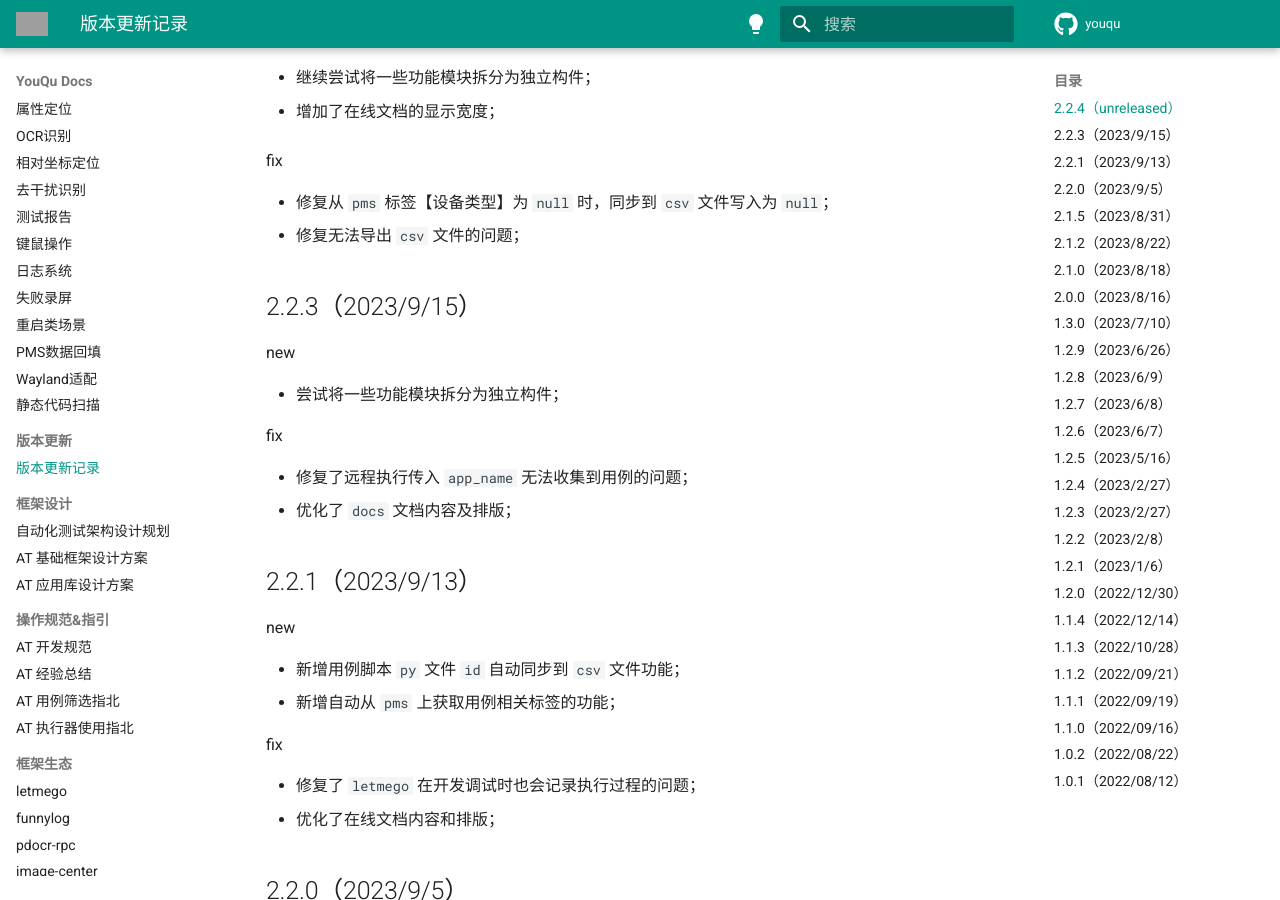
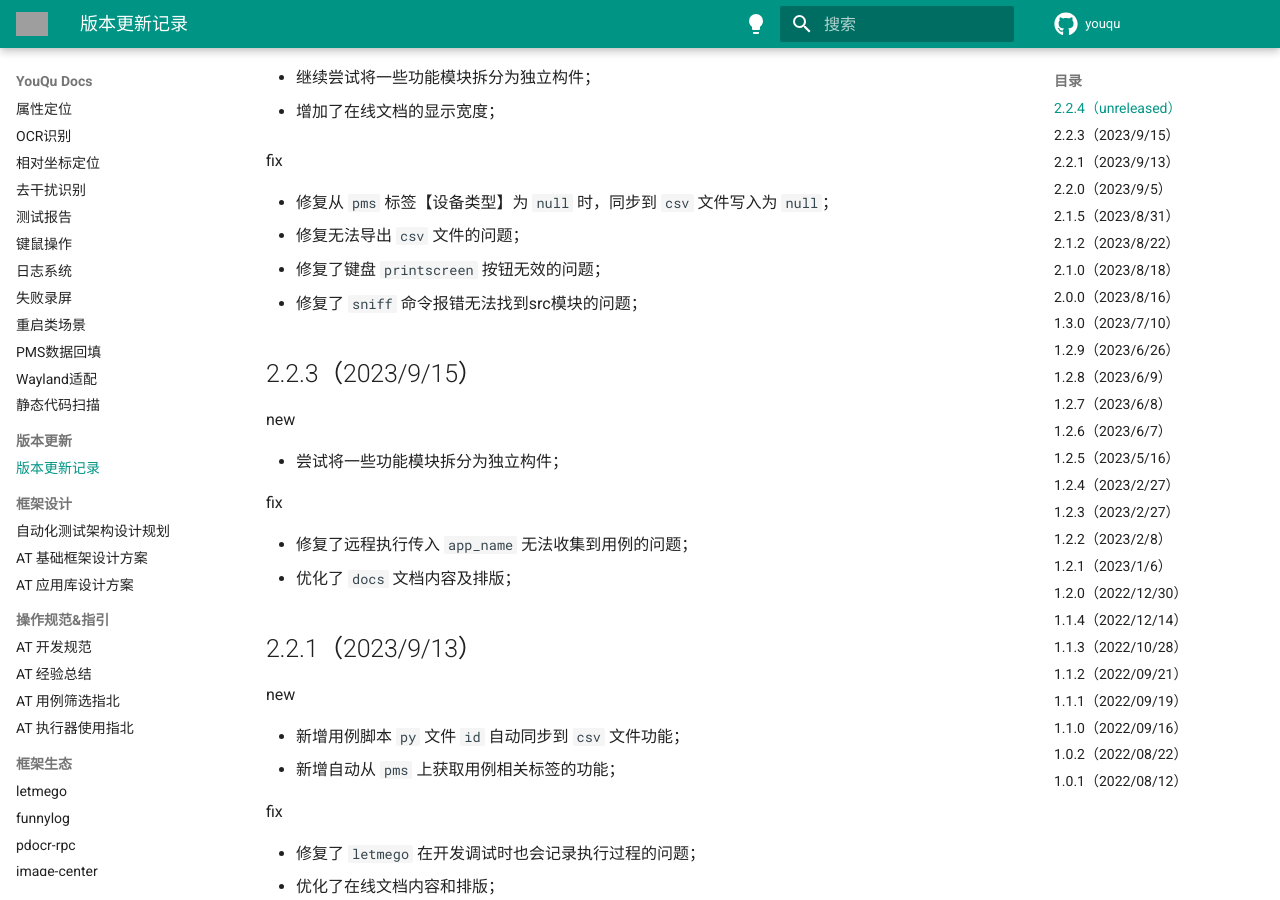
Before and after one commit to linuxdeepin/youqu, an MkDocs documentation site: the page built from docs/RELEASE.md, in a window 1280 px wide and 900 px high, scrolled down 780 px. Built offline with MkDocs 1.6.1 and Material for MkDocs 9.7.7, drawn with Linux system fonts in a browser that asks for light colours; comment, search, counter and statistics services are not loaded; the version menu is left out; grey boxes are pictures that could not be loaded.

Commit message:
fix: 1. 全局配置添加了一些注释说明；2. 更新版本更新记录；
Description:

Log:

```diff
--- a/docs/RELEASE.md
+++ b/docs/RELEASE.md
@@ -44,6 +44,8 @@ fix
 
 - 修复从 `pms` 标签【设备类型】为 `null` 时，同步到 `csv` 文件写入为 `null`；
 - 修复无法导出 `csv` 文件的问题；
+- 修复了键盘 `printscreen` 按钮无效的问题；
+- 修复了 `sniff` 命令报错无法找到src模块的问题；
 
 ## 2.2.3（2023/9/15）
 
```
Also changed, not shown: 1 other file.
